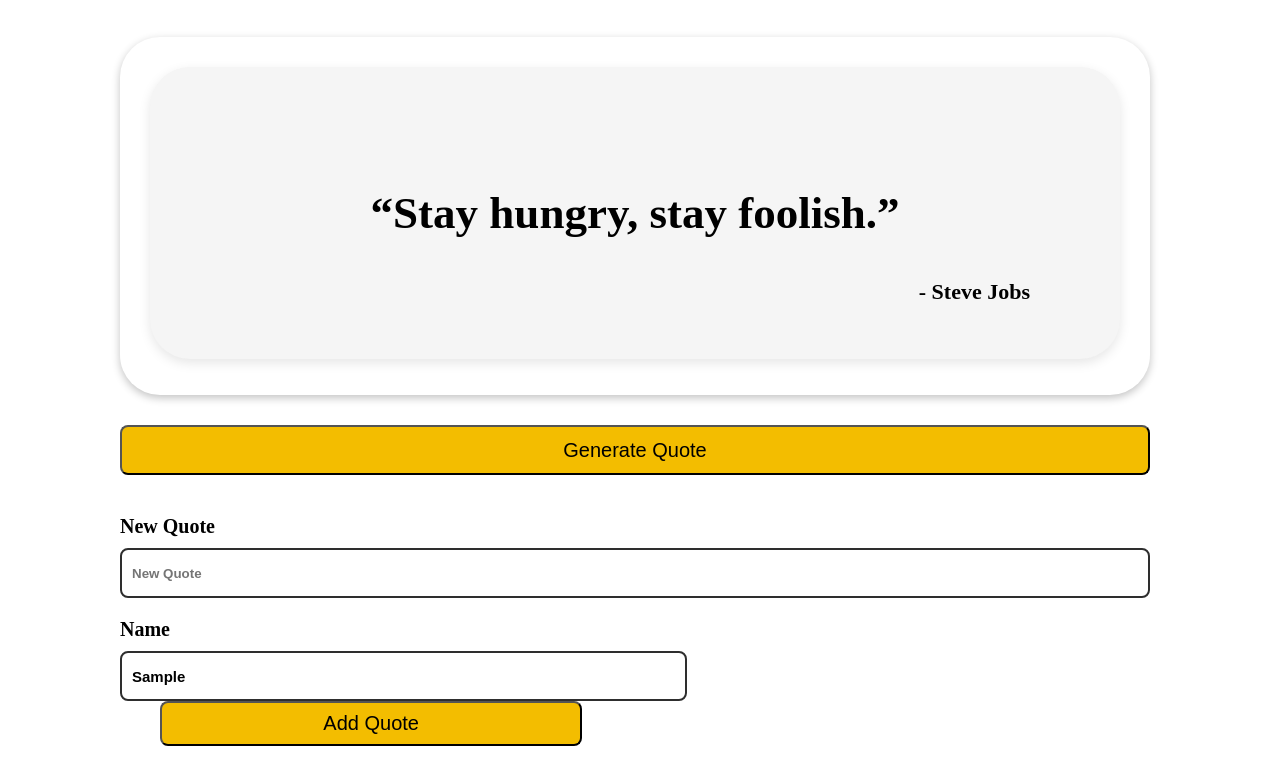
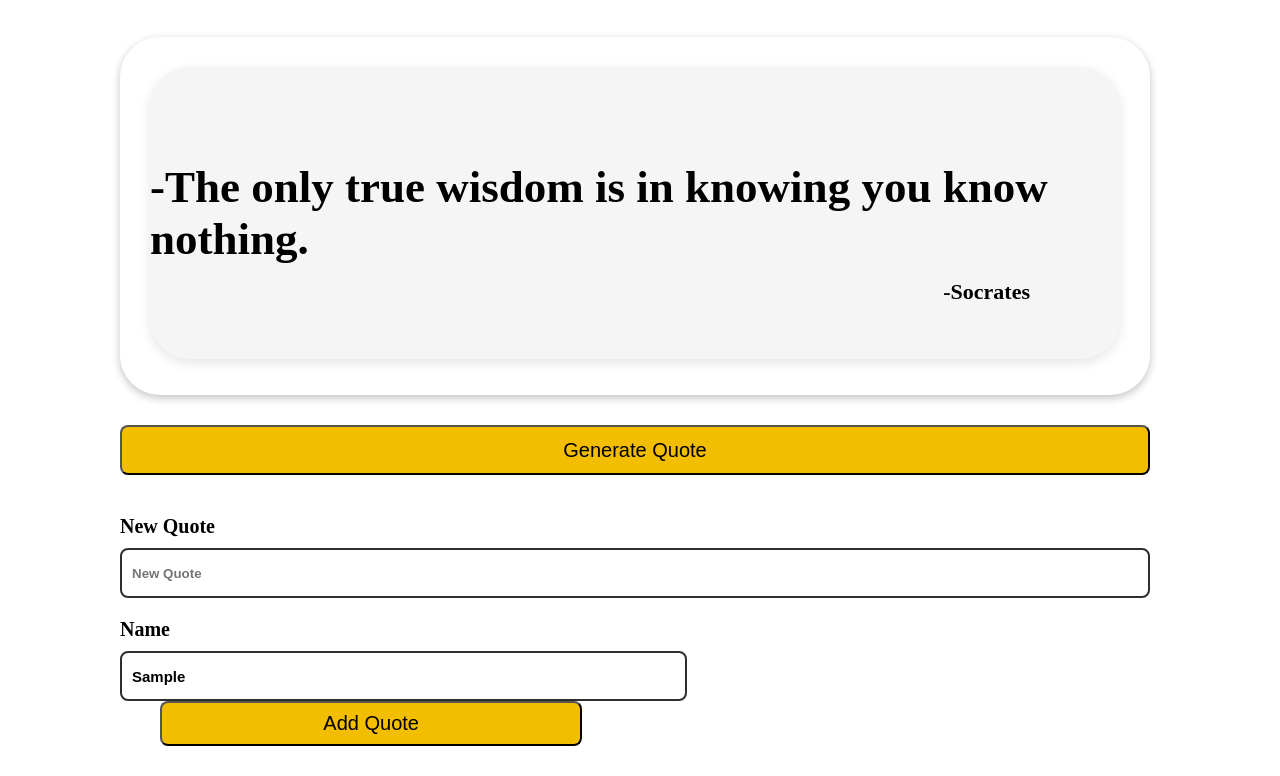
Before and after one commit to fahadshaikh2600/quote-genetor, a plain HTML site: page index.html in a window 1280 px wide. Both pictures are taken after typing "Sample" into the empty fields and a click on the button "Add Quote". Shown: the part 147-923 px from the top of the page. Drawn offline with Linux system fonts and the light colour scheme.

Commit message:
random quote genetor done

```diff
--- a/index.html
+++ b/index.html
@@ -1,9 +1,11 @@
 <!DOCTYPE html>
 <html lang="en">
+
 <head>
   <link rel="stylesheet" href="./css/style.css" />
   <title>Document</title>
 </head>
+
 <body>
   <section id="header">
     <nav id="nav-container">
@@ -15,12 +17,12 @@
   <section id="display-section">
     <div id="display-container">
       <div id="display-input">
-          <h1 id="output">“Stay hungry, stay foolish.”</h1>
+        <h1 id="output"></h1>
 
-          <h4 id="author">- Steve Jobs</h4>
+        <h4 id="author"></h4>
       </div>
     </div>
-      <button id="generate-btn" onclick="getQuoteRandom()">
+    <button id="generate-btn" onclick="genarateQuoteRandom()">
       Generate Quote
     </button>
   </section>
@@ -36,4 +38,5 @@
 
   <script src="./javasricpt/script.js"></script>
 </body>
+
 </html>
--- a/javasricpt/script.js
+++ b/javasricpt/script.js
@@ -43,25 +43,31 @@ if (!localStorage.getItem("qoutes")) {
   ];
   localStorage.setItem("qoutes", JSON.stringify(qoutes));
 }
+
 let storedQuotes = JSON.parse(localStorage.getItem("qoutes")) || [];
-function getQuoteRandom() {
-  const randomIndex = Math.floor(Math.random() * storedQuotes.length);
-  const randomQuotes = storedQuotes[randomIndex];
+genarateQuoteRandom();
+function genarateQuoteRandom() {
+  let randomIndex = Math.floor(Math.random() * storedQuotes.length);
+  let randomQuotes = storedQuotes[randomIndex];
+    console.log("hmm");
+
 
   document.querySelector("#output").textContent = "-" + randomQuotes.text;
   document.querySelector("#author").textContent = "-" + randomQuotes.author;
 }
 
 function addQuote() {
-  const addQuotes = document.getElementById("input-new-quotes").value;
-  const addAuthor = document.getElementById("name").value;
+  let addQuotes = document.getElementById("input-new-quotes").value;
+  let addAuthor = document.getElementById("name").value;
   if (addQuotes && addAuthor) {
     storedQuotes.push({ text: addQuotes, author: addAuthor });
     localStorage.setItem("qoutes", JSON.stringify(storedQuotes));
     console.log("mm");
     alert("Quote added successfully!");
-    document.getElementById("input-new-quotes") = "";
-    document.getElementById("name") = "";
+    document.getElementById("#input-new-quotes") = "";
+    document.getElementById("#name") = "";
+        console.log("m1m");
+
   } else {
     alert("please enter both the feilds");
   }
```
Lines whose indentation alone changed are shown as unchanged.
